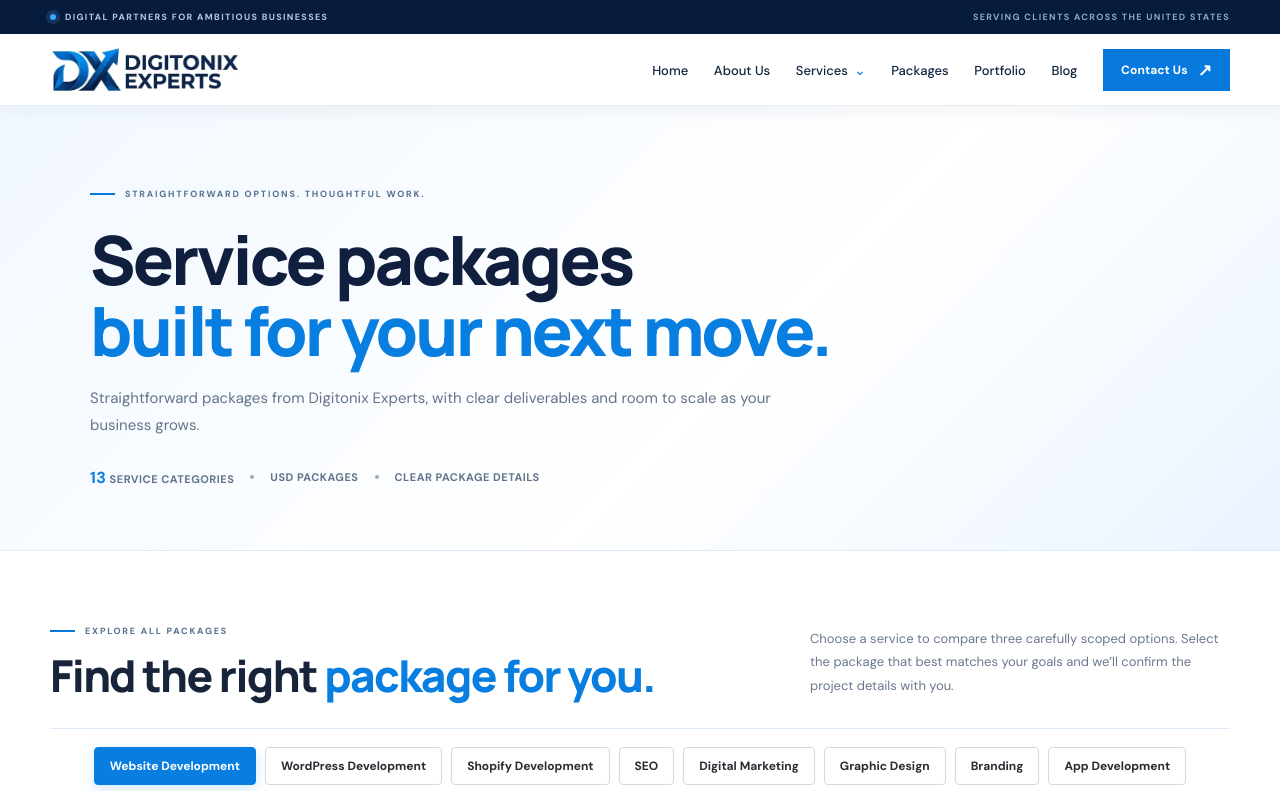
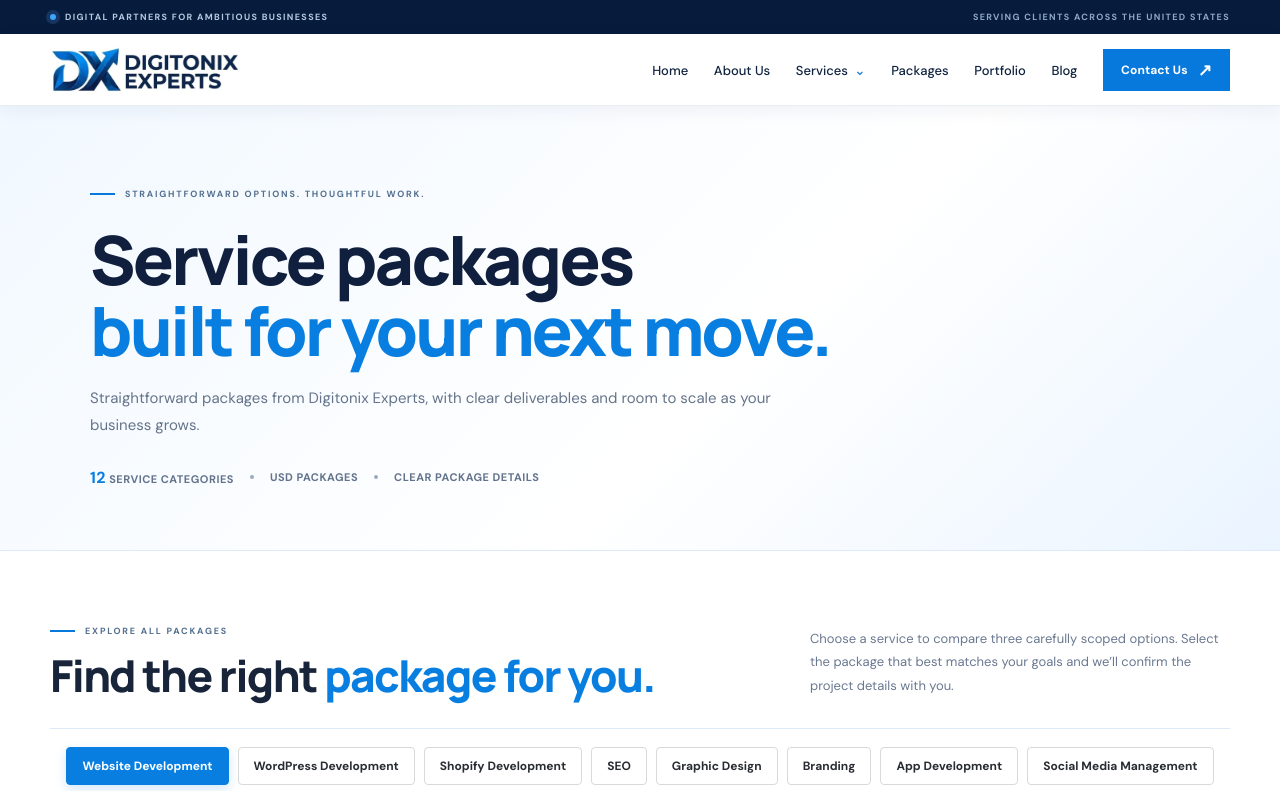
Before and after one commit to digitonixexperts/Digitonix-Experts, a Next.js app: page /packages in a window 1280 px wide. Shown: the top 791 px of the page. Built offline with nearby package versions, Linux system fonts and the light colour scheme.

Commit message:
Remove Digital Marketing package category

```diff
--- a/app/packages/page.tsx
+++ b/app/packages/page.tsx
@@ -25,10 +25,6 @@ const categories: Category[] = [
 {name:"SEO Starter",price:"$299",cadence:"/ month",features:["Initial website SEO audit","Keyword research up to 10 terms","Optimization of up to 5 pages","Titles and meta descriptions","Image alt text and internal links","Search Console setup","Technical issue recommendations","Monthly progress report"]},
 {name:"SEO Growth",price:"$599",cadence:"/ month",featured:true,features:["Everything in Starter","Keyword strategy up to 25 terms","Optimization of up to 10 pages","Up to 2 SEO content pieces","Technical SEO monitoring","Internal linking improvements","Local SEO guidance","Competitor visibility review","Monthly report and action plan"]},
 {name:"SEO Authority",price:"$999",cadence:"/ month",features:["Everything in Growth","Keyword strategy up to 50 terms","Optimization of up to 20 pages","Up to 4 SEO content pieces","Advanced technical SEO recommendations","Content gap and competitor analysis","Local or national SEO strategy","Organic traffic insights","Monthly strategy review"]}]},
-{ name:"Digital Marketing",note:"Coordinated campaigns that help attract, engage and convert customers.",plans:[
-{name:"Marketing Launch",price:"$399",cadence:"/ month",features:["Digital channel and audience review","Monthly campaign plan","One primary marketing channel","Up to 8 creative assets","Campaign setup and monitoring","Audience and competitor research","Monthly performance summary"]},
-{name:"Marketing Growth",price:"$799",cadence:"/ month",featured:true,features:["Everything in Launch","Up to 2 marketing channels","Up to 12 creative assets","Campaign optimization and testing","Retargeting strategy where supported","Lead capture recommendations","Conversion tracking setup","Monthly performance review"]},
-{name:"Marketing Scale",price:"$1,499",cadence:"/ month",features:["Everything in Growth","Up to 3 marketing channels","Up to 20 creative assets","Multi-campaign planning and management","Audience segmentation and retargeting","A/B testing and budget recommendations","Advanced conversion reporting","Monthly strategy meeting"]}]},
 { name:"Graphic Design",note:"A consistent visual identity for your brand, campaigns and digital channels.",plans:[
 {name:"Design Essentials",price:"$199",features:["5 custom design assets","Social media post designs","Brand-aligned colors and typography","Web-ready PNG and JPG exports","2 revision rounds","Final approved files"]},
 {name:"Design Professional",price:"$449",featured:true,features:["12 custom design assets","Social media and ad creatives","Marketing banners and promotional graphics","Consistent brand styling","Editable source files","3 revision rounds","Priority scheduling"]},
```
